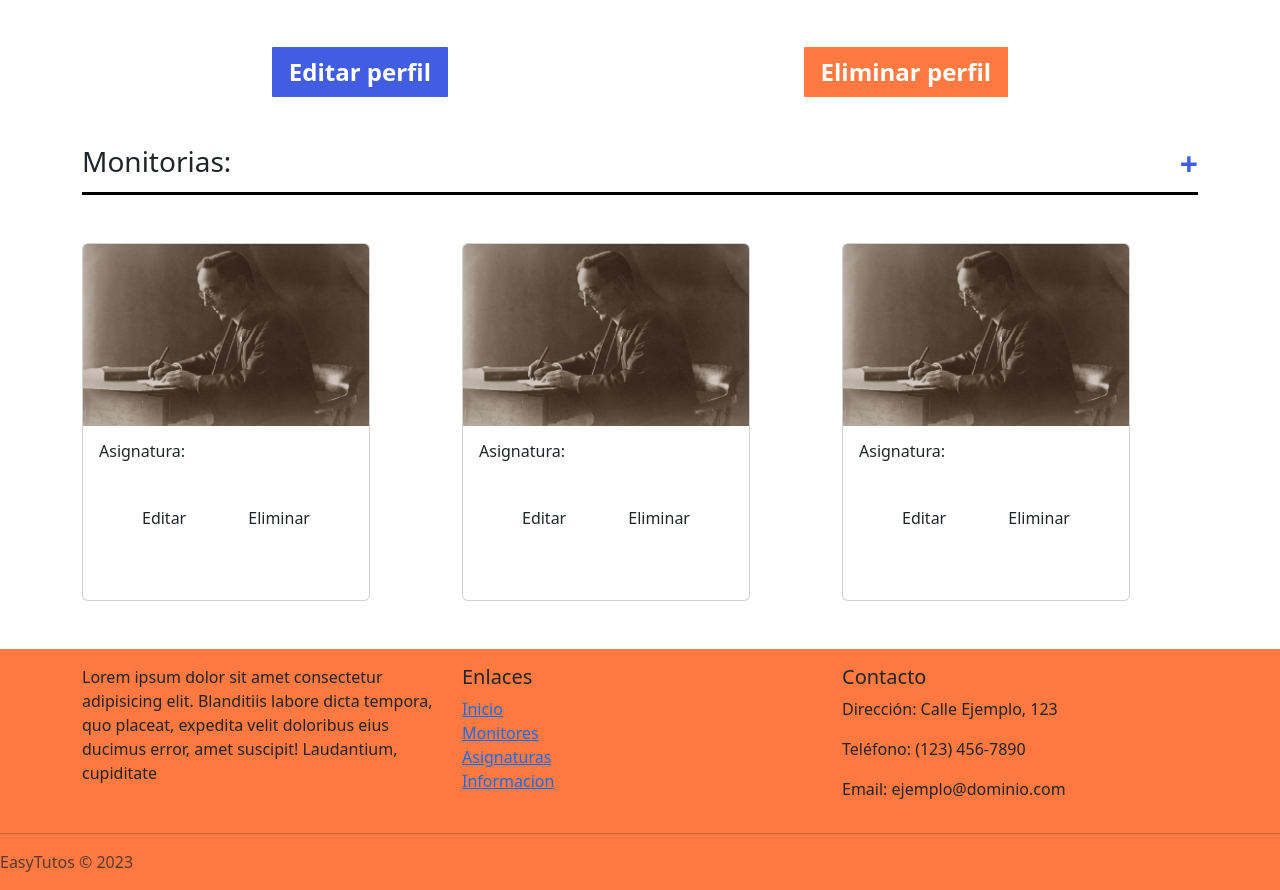
After one commit to 007josecarlos/EasyTutos-V2, a PHP site: page /views/perfil_monitor.php in a window 1280 px wide. The commit adds this page. Shown: the part 510-1400 px from the top of the page. Run offline with PHP 8.4, Linux system fonts and the light colour scheme; some libraries are stand-ins or nearby versions.

Commit message:
Añadidas las vistas del perfil del monitor, editar perfil dle monitor, crear monitoria y la lista de monitorias

```diff
--- a/public/css/style.css
+++ b/public/css/style.css
@@ -8,6 +8,46 @@
     background-color: #FF7940;
 }
 
+.orange-button{
+    background-color: #FF7940;
+    color: white;
+    border-color: transparent;
+    border-radius: 1px;
+    font-size: x-large;
+    font-weight: bold;
+    padding: 5px 15px;
+    height: min-content;
+    width: max-content;
+}
+
+.blue-button{
+    background-color: #415ee2;
+    color: white;
+    border-color: transparent;
+    border-radius: 1px;
+    font-size: x-large;
+    font-weight: bold;
+    padding: 5px 15px;
+    height: min-content;
+    width: max-content;
+}
+
+.section-header{
+    border-bottom: solid black 3px;
+    display: flex;
+    justify-content: space-between;
+}
+
+.twoButtons{
+    display: flex;
+    justify-content: space-around;
+}
+
+.plusButton{
+    color: #415ee2;
+    font-weight: bolder;
+}
+
 .navbar-custom .nav-link {
     color: white ;
 }
--- /dev/null
+++ b/views/card-monitorias.php
@@ -0,0 +1,53 @@
+<!-- Sección de tarjetas -->
+<div class="container mt-5 mb-5">
+
+  <div class="row">
+    <div class="col">
+      <div class="card d-inline-block">
+        <img src="../public/img/card1.jpeg" class="card-img-top" alt="Monitor 1">
+        <div class="card-body">
+          <h6 class="card-title" >Asignatura:</h6>
+          <div class="container mt-5 mb-5">
+            <div class="twoButtons">
+              <h6 class="card-text">Editar</h6>
+              <h6 class="card-text">Eliminar</h6>
+            </div>
+          </div>
+        </div>
+      </div>
+    </div>
+    <!-- Car2 -->
+
+    <div class="col">
+      <div class="card d-inline-block">
+        <img src="../public/img/card1.jpeg" class="card-img-top" alt="Monitor2">
+        <div class="card-body">
+          <h6 class="card-title" >Asignatura:</h6>
+          <div class="container mt-5 mb-5">
+            <div class="twoButtons">
+              <h6 class="card-text">Editar</h6>
+              <h6 class="card-text">Eliminar</h6>
+            </div>
+          </div>
+        </div>
+      </div>
+    </div>
+
+    <!-- Card 3 -->
+    <div class="col">
+      <div class="card d-inline-block">
+        <img src="../public/img/card1.jpeg" class="card-img-top" alt="Monitor 3">
+        <div class="card-body">
+          <h6 class="card-title" >Asignatura:</h6>
+          <div class="container mt-5 mb-5">
+            <div class="twoButtons">
+              <h6 class="card-text">Editar</h6>
+              <h6 class="card-text">Eliminar</h6>
+            </div>
+          </div>
+        </div>
+      </div>
+    </div>
+
+  </div>
+</div>
--- /dev/null
+++ b/views/perfil_monitor.php
@@ -0,0 +1,40 @@
+<?php session_start(); ?>
+<?php include 'header.php'; ?>
+<?php include 'nav.php'; ?>
+<!-- Título de la sección -->
+<div class="container mt-5 d-flex flex-column align-items-center">
+  <h2>Tu perfil</h2>
+</div>
+
+<div class="container mt-5 mb-5">
+  <div class="row">
+    <!-- Datos monitor -->
+    <div class="col-sm-6">
+      <h4>Nombre: Jhon Doe</h4>
+      <h4>Asignaturas: Sistemas operativos II</h4>
+      <h4>Correo electronico: alguien@domain.com</h4>
+      <h4>Numero de telefono: 123 45678910</h4>
+      <h4>Estado: activo</h4>
+    </div>
+    <!-- Foto monitor -->
+    <div class="col-sm-6">
+      <img src="../public/img/sinImagen.png" alt="Foto del monitor" class="img-fluid"/>
+    </div>
+  </div>
+  <div class="container mt-5 mb-5">
+    <div class="twoButtons">
+        <button class="blue-button" href="editar_perfil_monitor.php">Editar perfil</button>
+        <button class="orange-button">Eliminar perfil</button>
+    </div>
+  </div>
+  <div class="section-header">
+    <h3>Monitorias:</h3>
+    <h2 class="plusButton" href="crear_monitoria.php">+</h2>
+  </div>
+</div>
+
+<?php include 'card-monitorias.php'; ?>
+<script src='https://cdnjs.cloudflare.com/ajax/libs/jquery/2.1.3/jquery.min.js'></script>
+<script src="../public/Js/librerias/sweetalert2.min.js"></script>
+<!--<script src="../public/Js/librerias/jquery-3.6.0.min.js"></script>-->
+<?php include 'footer.php'; ?>
```
Also changed, not shown: views/crear_monitoria.php (added, +45 -0 lines), views/editar_perfil_monitor.php (added, +35 -0 lines).
